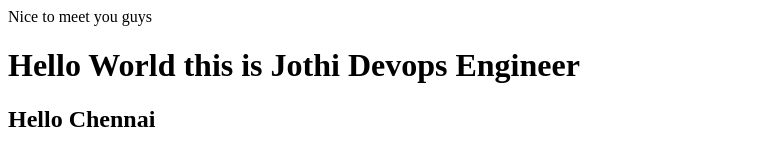
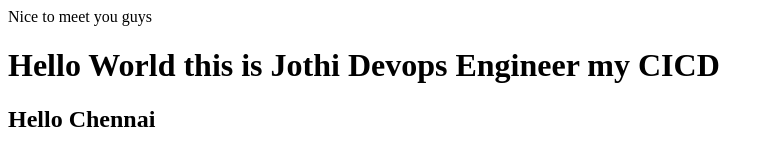
Before and after one commit to Devops2022jk/project, a plain HTML site: page index.html in a window 1280 px wide. Shown: the whole page, without its empty margins (0-774 px from the left). Drawn offline with Linux system fonts and the light colour scheme.

Commit message:
Update index.html

```diff
--- a/index.html
+++ b/index.html
@@ -3,7 +3,7 @@
 <head>
 Nice to meet you guys
 <h1>
-Hello World this is Jothi Devops Engineer
+Hello World this is Jothi Devops Engineer my CICD
 </h1>
 <h2>
 Hello Chennai
```
